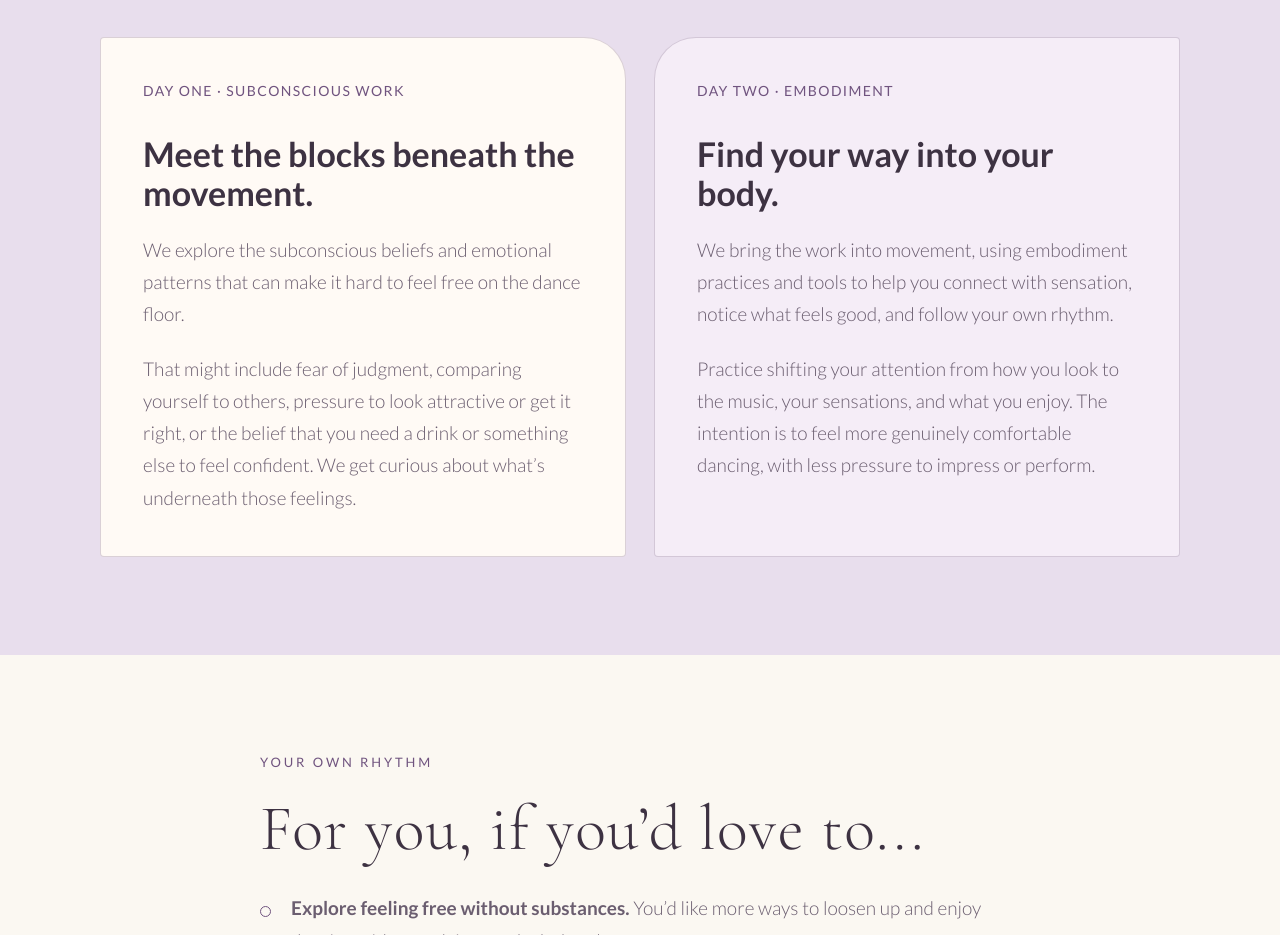
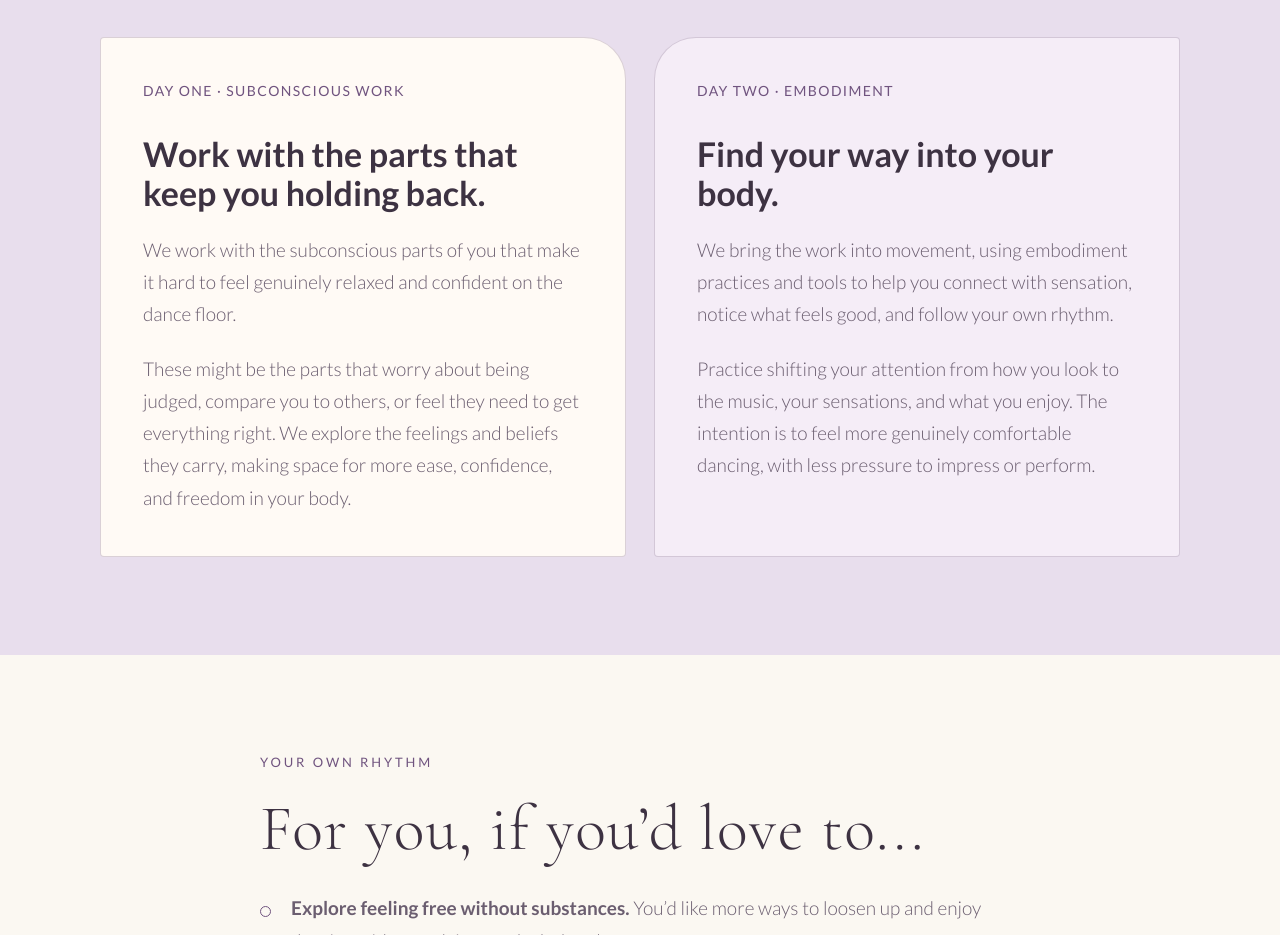
Before and after one commit to danielleronit-source/website, a plain HTML site: page permission-to-dance/index.html in a window 1280 px wide. Shown: the part 4300-5235 px from the top of the page. Drawn offline with nearby package versions, Linux system fonts and the light colour scheme.

Commit message:
Clarify subconscious parts work in the first dance workshop session

```diff
--- a/permission-to-dance/index.html
+++ b/permission-to-dance/index.html
@@ -85,9 +85,9 @@
       <div class="dance-sessions">
         <article class="dance-session">
           <p class="eyebrow">Day one · Subconscious work</p>
-          <h3>Meet the blocks beneath the movement.</h3>
-          <p>We explore the subconscious beliefs and emotional patterns that can make it hard to feel free on the dance floor.</p>
-          <p>That might include fear of judgment, comparing yourself to others, pressure to look attractive or get it right, or the belief that you need a drink or something else to feel confident. We get curious about what’s underneath those feelings.</p>
+          <h3>Work with the parts that keep you holding back.</h3>
+          <p>We work with the subconscious parts of you that make it hard to feel genuinely relaxed and confident on the dance floor.</p>
+          <p>These might be the parts that worry about being judged, compare you to others, or feel they need to get everything right. We explore the feelings and beliefs they carry, making space for more ease, confidence, and freedom in your body.</p>
         </article>
         <article class="dance-session">
           <p class="eyebrow">Day two · Embodiment</p>
```
